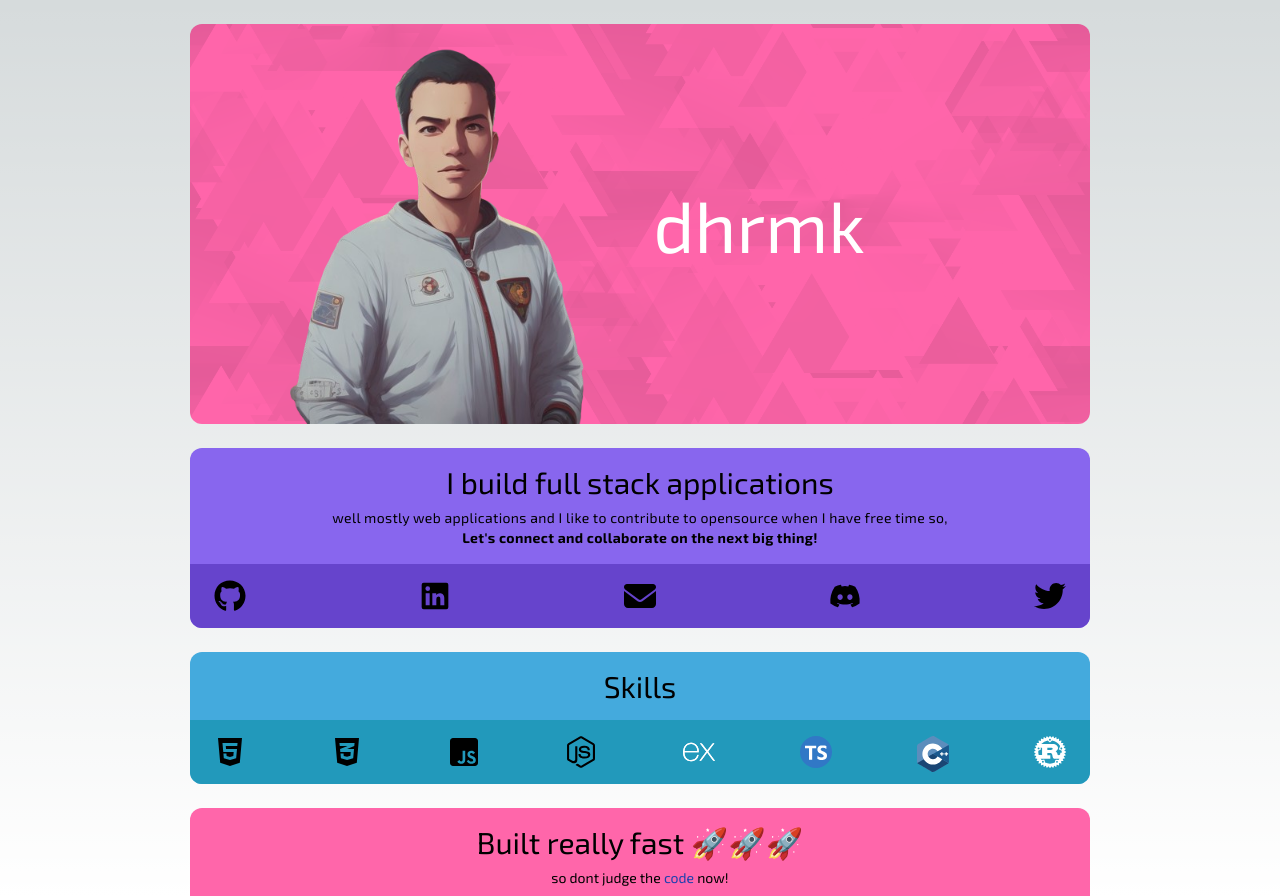
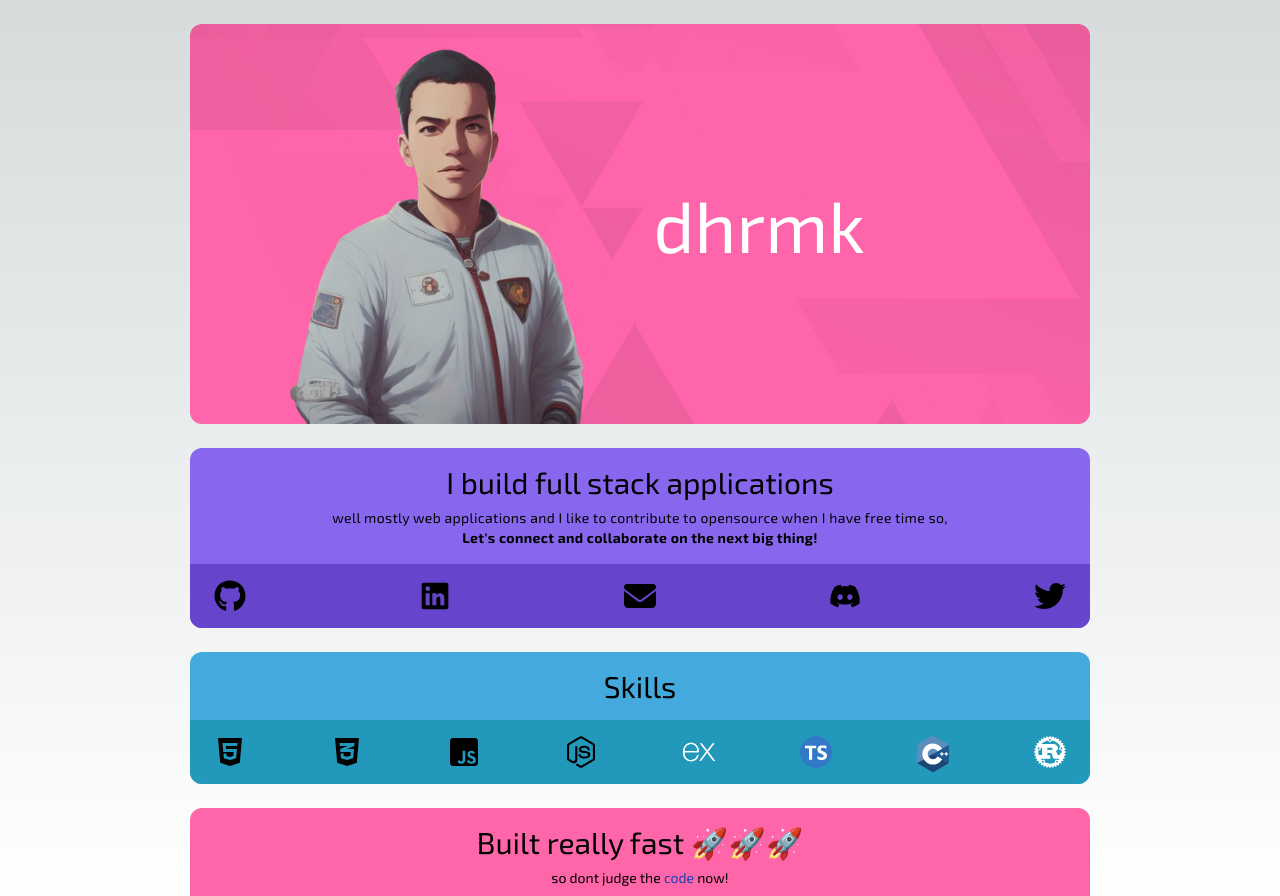
Before and after one commit to DHRMKJ/dhrmk.dev, a Next.js app: page / in a window 1280 px wide. Built offline with nearby package versions, Linux system fonts and the light colour scheme.

Commit message:
make header look like embed's

```diff
--- a/src/app/page.tsx
+++ b/src/app/page.tsx
@@ -23,7 +23,7 @@ export default function Home() {
         <div className="relative flex w-full flex-col min-h-screen space-y-2 lg:space-y-6 justify-between mx-auto">
           {/*first card*/}
           <div className="flex relative flex w-full rounded-xl overflow-hidden shadow-2 shadow-gray-50 ">
-            <div className="absolute inset-0 h-full w-full bg-dhrmk bg-repeat bg-contain animate-scrollForeverX group-hover:animate-scrollReverseX " />
+            <div className="absolute inset-0 h-full w-full bg-dhrmk bg-repeat-y animate-scrollForever " />
 
             <div className="flex group w-3/4 mx-auto md:mx-0">
               <Image
--- a/tailwind.config.ts
+++ b/tailwind.config.ts
@@ -21,8 +21,8 @@ const config: Config = {
       },
       // Define animation class
       animation: {
-        scrollForever: "scrollForever 30s linear infinite",
-        scrollReverse: "scrollReverse 30s linear infinite",
+        scrollForever: "scrollForever 10s linear infinite",
+        scrollReverse: "scrollReverse 10s linear infinite",
         scrollForeverX: "scrollForeverX 30s linear infinite",
         scrollReverseX: "scrollReverseX 30s linear infinite",
       },
```
